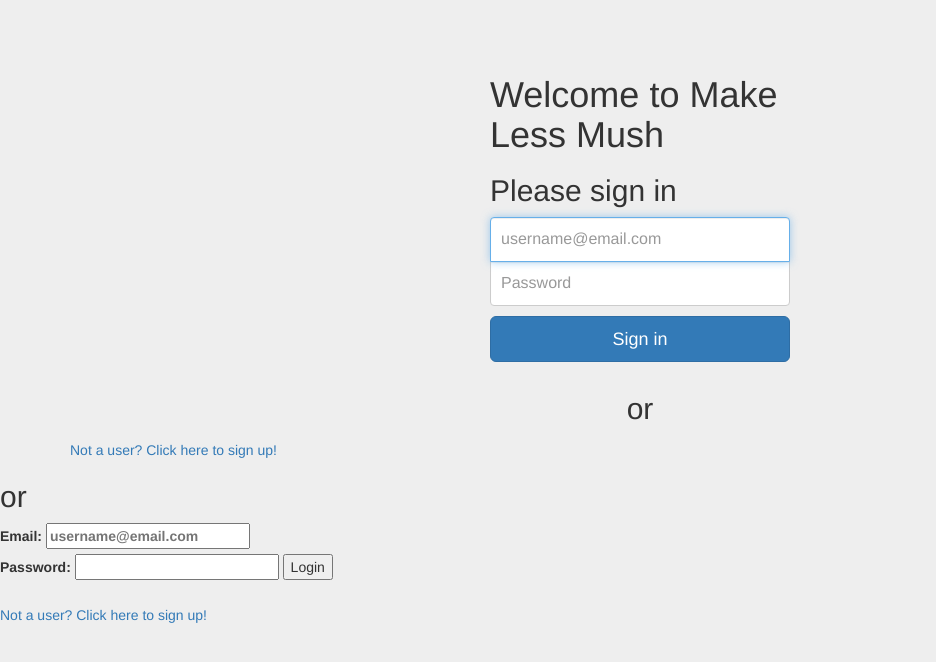
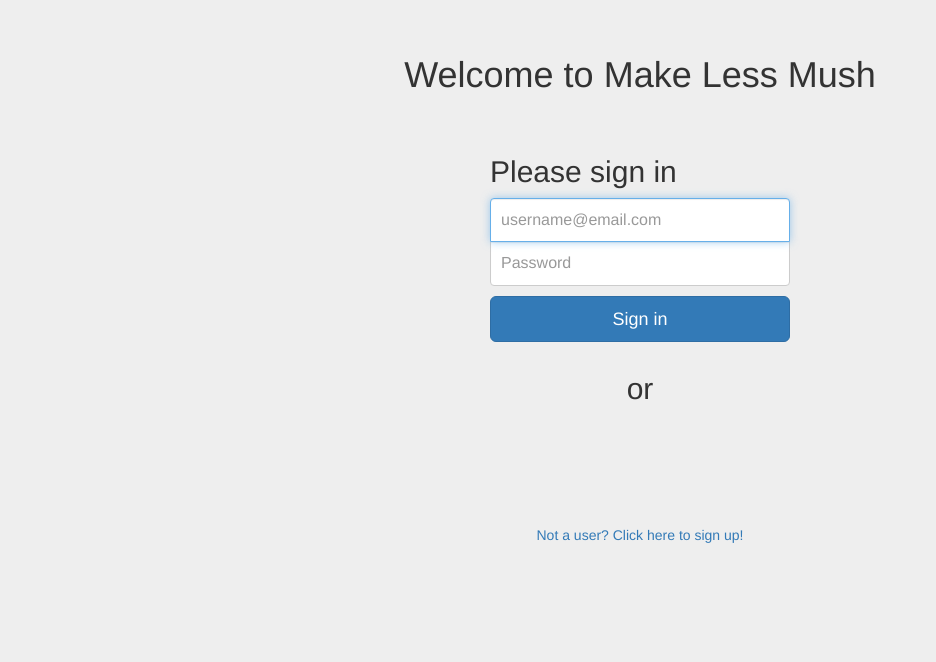
Before and after one commit to akvanhar/HB-FinalProject, a Flask app: page /login in a window 1280 px wide. Shown: the top 662 px of the page, without its empty margins (0-936 px from the left). Run offline with Flask 2, Linux system fonts and the light colour scheme; some libraries are stand-ins or nearby versions.

Commit message:
bootstrap of login page

```diff
--- a/static/css/login.css
+++ b/static/css/login.css
@@ -55,3 +55,24 @@ body {
   margin: auto;
   text-align: center;
 }
+
+.fbLogin {
+  max-width: 330px;
+  padding: 15px;
+  margin: auto;
+  text-align: center;
+}
+
+.signUpLink {
+  max-width: 330px;
+  padding: 15px;
+  margin: auto;
+  text-align: center;
+}
+
+.MLM-heading {
+  padding: 15px;
+  margin: auto;
+  margin-bottom: 10px;
+  text-align: center;
+}
--- a/templates/login.html
+++ b/templates/login.html
@@ -5,15 +5,16 @@
 	<script src="https://code.jquery.com/jquery.js"></script>
 	<script src="https://maxcdn.bootstrapcdn.com/bootstrap/3.3.5/js/bootstrap.min.js"></script>
 	<link rel="stylesheet" href="https://maxcdn.bootstrapcdn.com/bootstrap/3.3.5/css/bootstrap.min.css">
+	<link rel="stylesheet" href="https://maxcdn.bootstrapcdn.com/font-awesome/4.4.0/css/font-awesome.min.css">
 	<link rel="stylesheet" href="/static/css/login.css"
 </head>
 <body>
 <script src="/static/fblogin.js"></script>
 
 	<div class="container">
-
+		<h1 class="MLM-heading col-sm-12">Welcome to Make Less Mush</h1>
+		<div class="row"></div>
 	    <form class="form-signin" action='login_portal' method='post'>
-      	<h1 class="form-signin-heading">Welcome to Make Less Mush</h1>
 	        <h2 class="form-signin-heading">Please sign in</h2>
 	        	{% for message in get_flashed_messages() %}
 					<div class="flashedMessages">{{message}}</div>
@@ -25,35 +26,16 @@
 	        <input class="btn btn-lg btn-primary btn-block" type="submit" value="Sign in">
 	    </form>
 		<h2 class="break">or</h2>
-	<div id='fb-root'></div>
+		<div id='fb-root' class="fbLogin"></div>
+		<div class="fbLogin">
 			<fb:login-button size='large'
 			 		 autologoutlink = 'true'
 			 		 scope="public_profile,email,user_friends"
 			 		 onlogin="checkLoginState();">
 			</fb:login-button>
-	<div id="status"></div>
-
-	<a href='/signup'>Not a user? Click here to sign up!</a>
-</div> <!-- /container -->
-
-
-<!-- login button triggers FB.login function when clicked -->
-
-
-	<h2>or</h2>
-
-	<form action='login_portal' method='post'>
-		<label>Email:
-			<input type='email' name='email' placeholder='username@email.com'>
-		</label>
-		<br>
-		<label>Password:
-			<input type='password' name='password'>
-		</label>
-		<input type='submit' value='Login'>
-	</form>
-	<br>
-	<a href='/signup'>Not a user? Click here to sign up!</a>
+		</div>
+		<div id="status" class="fbLogin"></div>
+		<div class="signUpLink"><a href='/signup'>Not a user? Click here to sign up!</a></div>
 	</div>
 </body>
 </html>
```
Lines whose indentation alone changed are shown as unchanged.
